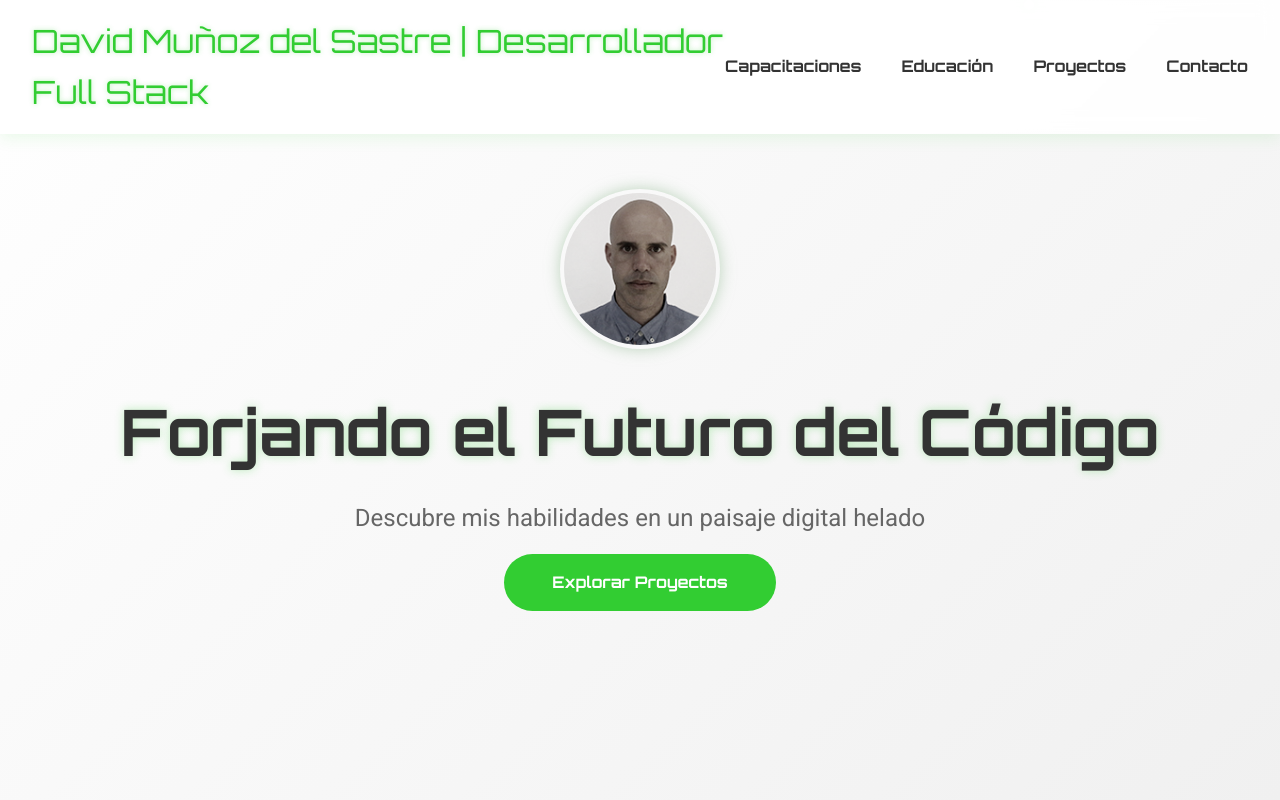
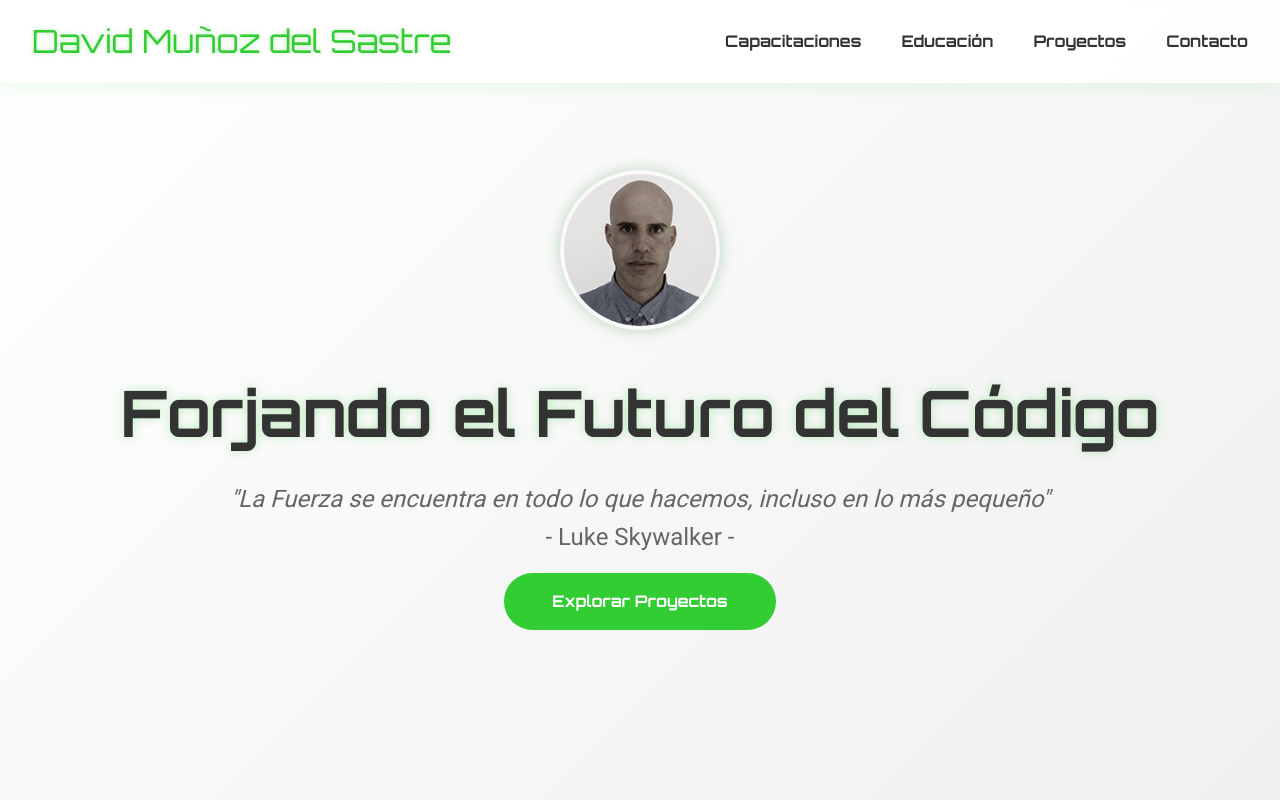
Before and after one commit to DMSAranda/DMSAranda.github.io, a website: page index.html in a window 1280 px wide. Shown: the top 800 px of the page. Drawn offline with Linux system fonts and the light colour scheme.

Commit message:
up 5
up 5

```diff
--- a/index.html
+++ b/index.html
@@ -11,7 +11,7 @@
 </head>
 <body>
     <header class="header">
-        <div class="logo">David Muñoz del Sastre | Desarrollador Full Stack</div>
+        <div class="logo">David Muñoz del Sastre</div>
         <nav class="nav">
             <ul>
                 <li><a href="#cursos">Capacitaciones</a></li>
@@ -41,7 +41,8 @@
                 <img src="./assets/images/foto.jpg" alt="David Muñoz del Sastre" class="profile-pic">
             </div>
             <h1>Forjando el Futuro del Código</h1>
-            <p>Descubre mis habilidades en un paisaje digital helado</p>
+            <p><em>"La Fuerza se encuentra en todo lo que hacemos, incluso en lo más pequeño"</em><br>
+            - Luke Skywalker - </p>
             <a href="#proyectos" class="cta-button">Explorar Proyectos</a>
         </div>
         <div class="snowflakes">
```
